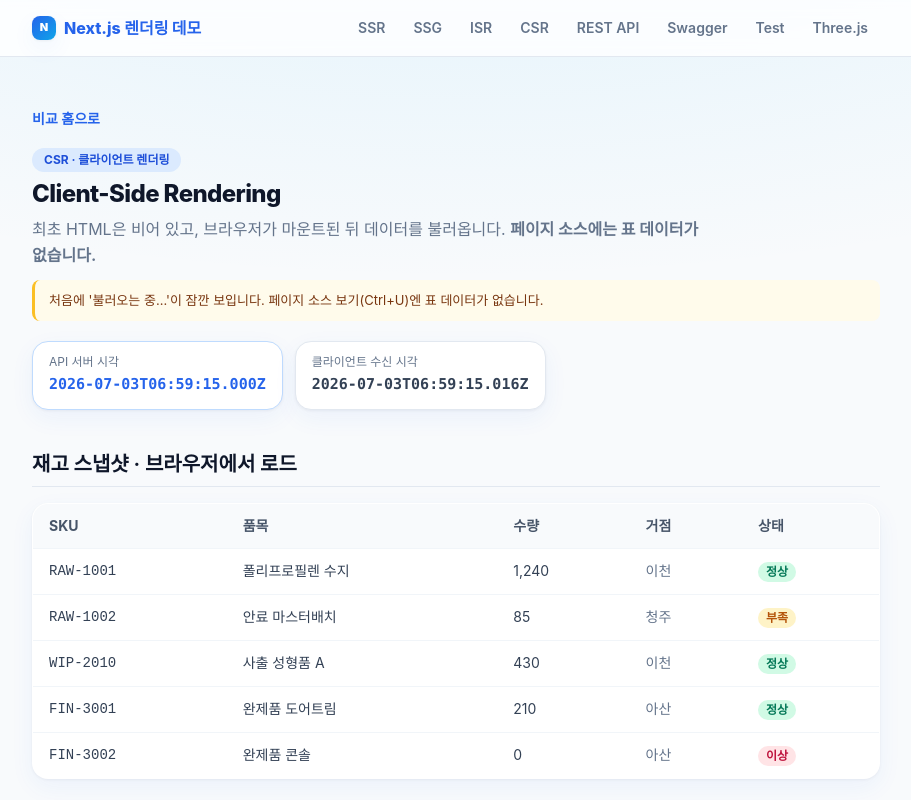
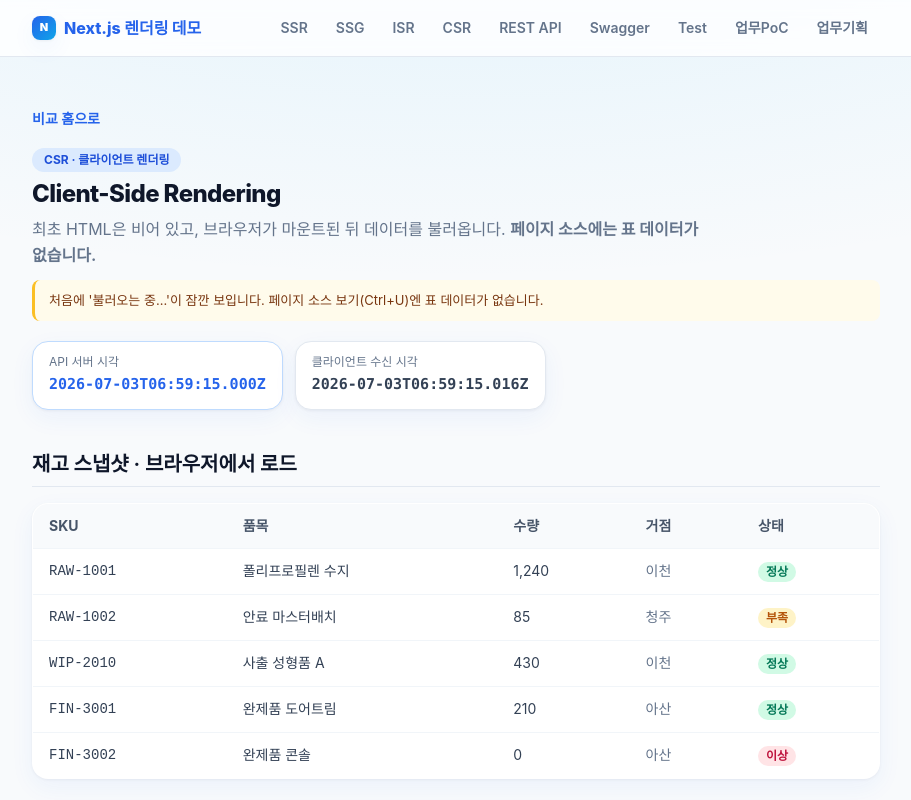
Before and after one commit to hhhj-bot/pofol-nextjs, a Next.js app: page /csr in a window 1280 px wide. Shown: the top 800 px of the page, without its empty margins (184-1095 px from the left). Built offline with nearby package versions, Linux system fonts and the light colour scheme.

Commit message:
chore : 메뉴생성 및 병합

```diff
--- a/app/components/TopNav.tsx
+++ b/app/components/TopNav.tsx
@@ -14,7 +14,8 @@ const NAV = [
   { href: "/rest-api", label: "REST API" },
   { href: "/swagger", label: "Swagger" },
   { href: "/test", label: "Test" },
-  { href: "/threejs", label: "Three.js" },
+  { href: "/threejs", label: "업무PoC" },
+  { href: "/planning", label: "업무기획" },
 ];
 
 export function TopNav() {
--- a/tsconfig.verify.json
+++ b/tsconfig.verify.json
@@ -1,5 +1,5 @@
 {
   "extends": "./tsconfig.json",
   "include": ["next-env.d.ts", "app/**/*.ts", "app/**/*.tsx"],
-  "exclude": ["node_modules", "tailwind.config.ts"]
+  "exclude": ["node_modules", "tailwind.config.ts", ".next"]
 }
```
